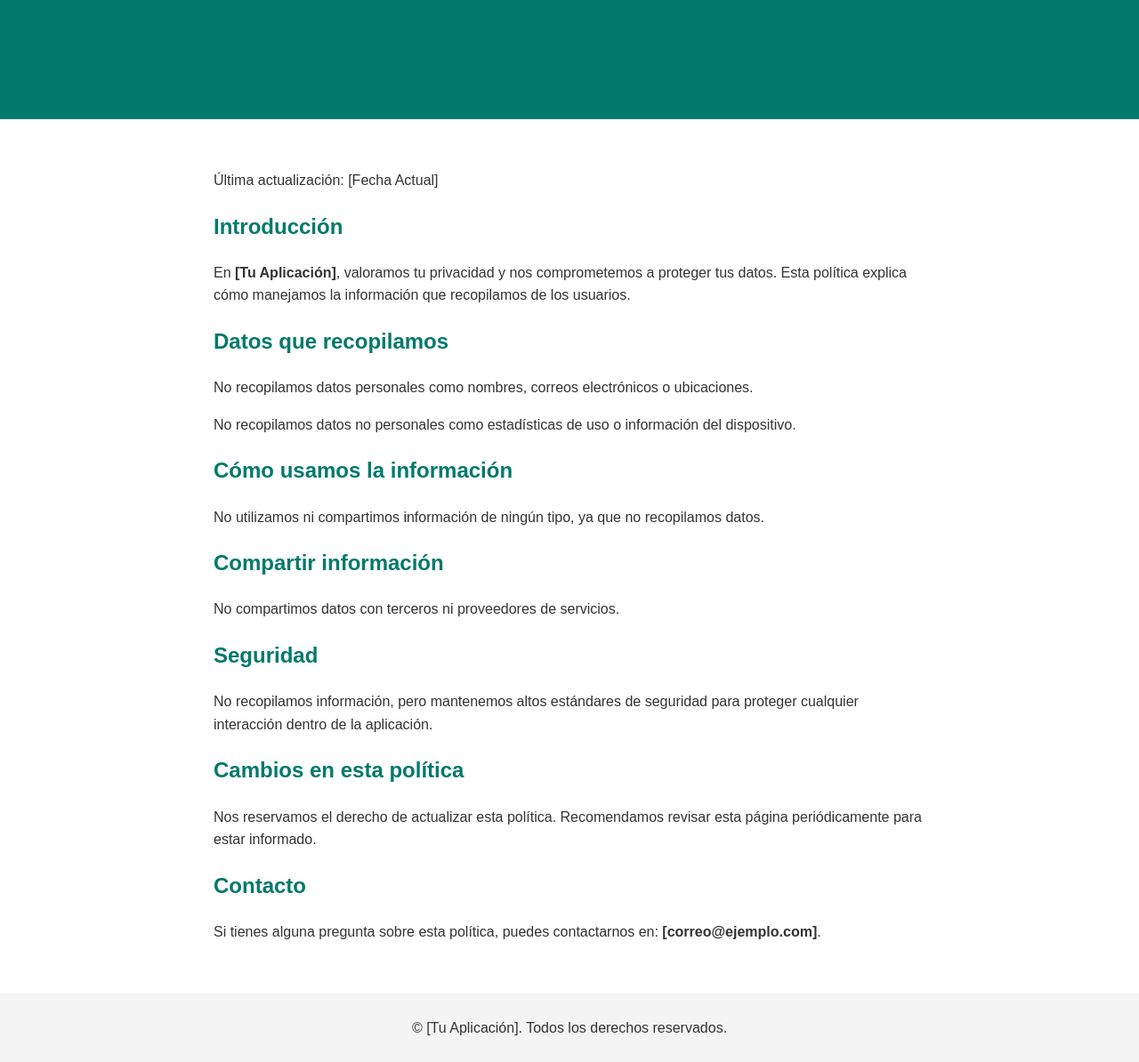
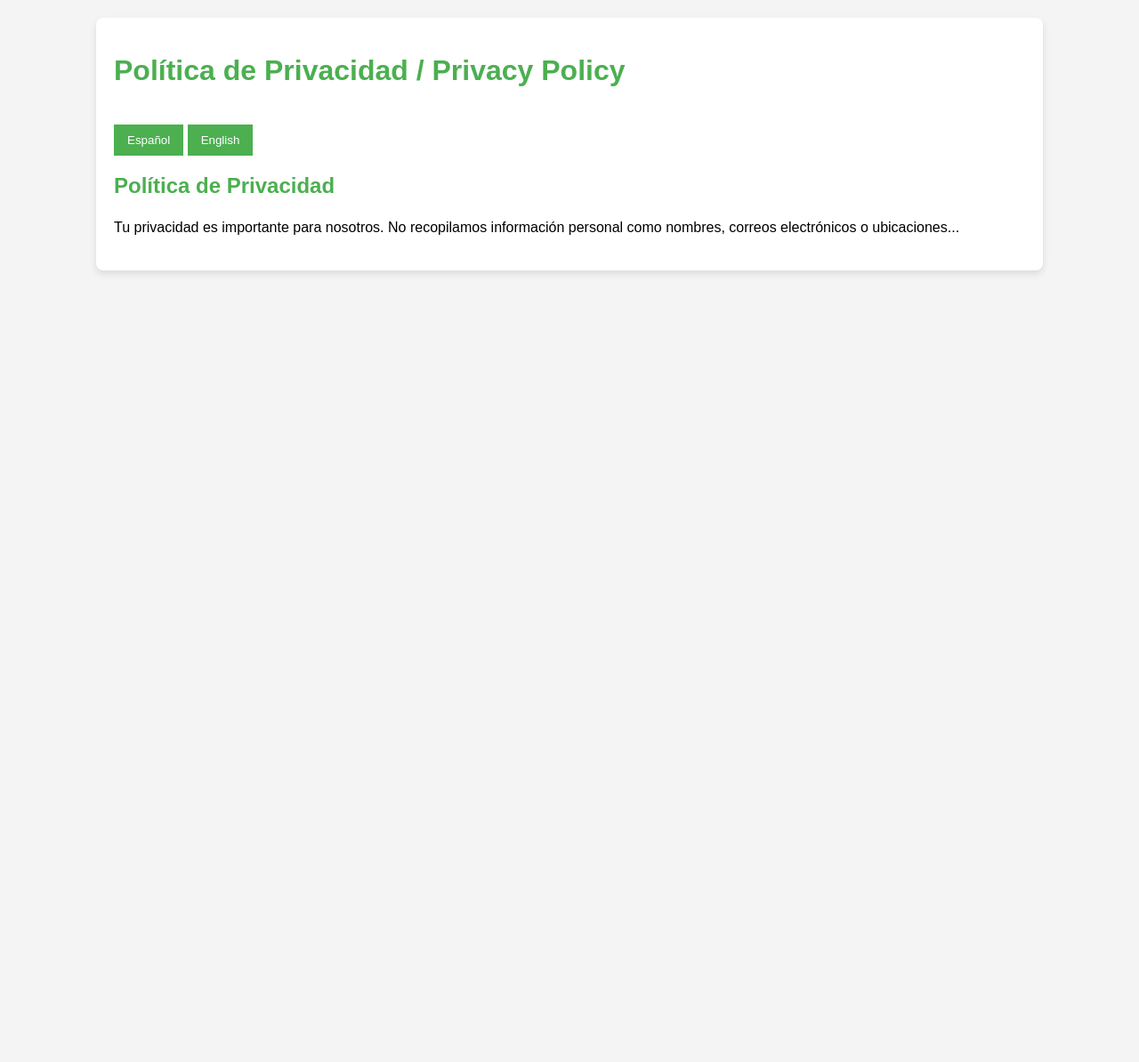
Before and after one commit to DiegoLSdev/privacy-policy, a plain HTML site: page index.html in a window 1280 px wide. Shown: the whole page at 89% size. After the commit the page ends 800 px from the top, so only its background shows below. Drawn offline with Linux system fonts and the light colour scheme.

Commit message:
Update index.html

```diff
--- a/index.html
+++ b/index.html
@@ -3,68 +3,77 @@
 <head>
   <meta charset="UTF-8">
   <meta name="viewport" content="width=device-width, initial-scale=1.0">
-    <meta name="description" content="Política de privacidad de [Tu Aplicación]. Explicamos cómo manejamos tus datos de manera segura.">
-    <title>Política de Privacidad</title>
+  <title>Política de Privacidad / Privacy Policy</title>
   <style>
     body {
       font-family: Arial, sans-serif;
-            line-height: 1.6;
-            color: #333;
       margin: 0;
       padding: 0;
+      background-color: #f4f4f4;
     }
-        header {
-            background-color: #00796b;
-            color: #fff;
-            padding: 20px;
-            text-align: center;
-        }
-        main {
-            max-width: 800px;
+    .container {
+      width: 80%;
       margin: 20px auto;
       padding: 20px;
+      background-color: #fff;
+      border-radius: 8px;
+      box-shadow: 0 4px 8px rgba(0, 0, 0, 0.1);
     }
     h1, h2 {
-            color: #00796b;
+      color: #4CAF50;
     }
-        footer {
-            text-align: center;
+    p {
+      font-size: 1rem;
+      line-height: 1.6;
+    }
+    .lang-button {
+      padding: 10px 15px;
       margin-top: 20px;
-            padding: 10px;
-            background-color: #f4f4f4;
+      background-color: #4CAF50;
+      color: white;
+      border: none;
+      cursor: pointer;
+    }
+    .lang-button:hover {
+      background-color: #45a049;
+    }
+    .hidden {
+      display: none;
     }
   </style>
 </head>
 <body>
-    <header>
-        <h1>Política de Privacidad</h1>
-    </header>
-    <main>
-        <p>Última actualización: [Fecha Actual]</p>
-        <h2>Introducción</h2>
-        <p>En <strong>[Tu Aplicación]</strong>, valoramos tu privacidad y nos comprometemos a proteger tus datos. Esta política explica cómo manejamos la información que recopilamos de los usuarios.</p>
 
-        <h2>Datos que recopilamos</h2>
-        <p>No recopilamos datos personales como nombres, correos electrónicos o ubicaciones.</p>
-        <p>No recopilamos datos no personales como estadísticas de uso o información del dispositivo.</p>
+  <div class="container">
+    <h1>Política de Privacidad / Privacy Policy</h1>
 
-        <h2>Cómo usamos la información</h2>
-        <p>No utilizamos ni compartimos información de ningún tipo, ya que no recopilamos datos.</p>
+    <!-- Botones para cambiar de idioma -->
+    <button class="lang-button" onclick="showSpanish()">Español</button>
+    <button class="lang-button" onclick="showEnglish()">English</button>
 
-        <h2>Compartir información</h2>
-        <p>No compartimos datos con terceros ni proveedores de servicios.</p>
+    <!-- Versión en Español -->
+    <div id="spanish" class="lang-content">
+      <h2>Política de Privacidad</h2>
+      <p>Tu privacidad es importante para nosotros. No recopilamos información personal como nombres, correos electrónicos o ubicaciones...</p>
+    </div>
 
-        <h2>Seguridad</h2>
-        <p>No recopilamos información, pero mantenemos altos estándares de seguridad para proteger cualquier interacción dentro de la aplicación.</p>
+    <!-- Versión en Inglés -->
+    <div id="english" class="lang-content hidden">
+      <h2>Privacy Policy</h2>
+      <p>Your privacy is important to us. We do not collect personal information like names, emails, or locations...</p>
+    </div>
+  </div>
 
-        <h2>Cambios en esta política</h2>
-        <p>Nos reservamos el derecho de actualizar esta política. Recomendamos revisar esta página periódicamente para estar informado.</p>
+  <script>
+    function showSpanish() {
+      document.getElementById("spanish").classList.remove("hidden");
+      document.getElementById("english").classList.add("hidden");
+    }
 
-        <h2>Contacto</h2>
-        <p>Si tienes alguna pregunta sobre esta política, puedes contactarnos en: <strong>[correo@ejemplo.com]</strong>.</p>
-    </main>
-    <footer>
-        <p>&copy; [Tu Aplicación]. Todos los derechos reservados.</p>
-    </footer>
+    function showEnglish() {
+      document.getElementById("english").classList.remove("hidden");
+      document.getElementById("spanish").classList.add("hidden");
+    }
+  </script>
 </body>
 </html>
```
Lines whose indentation alone changed are shown as unchanged.
